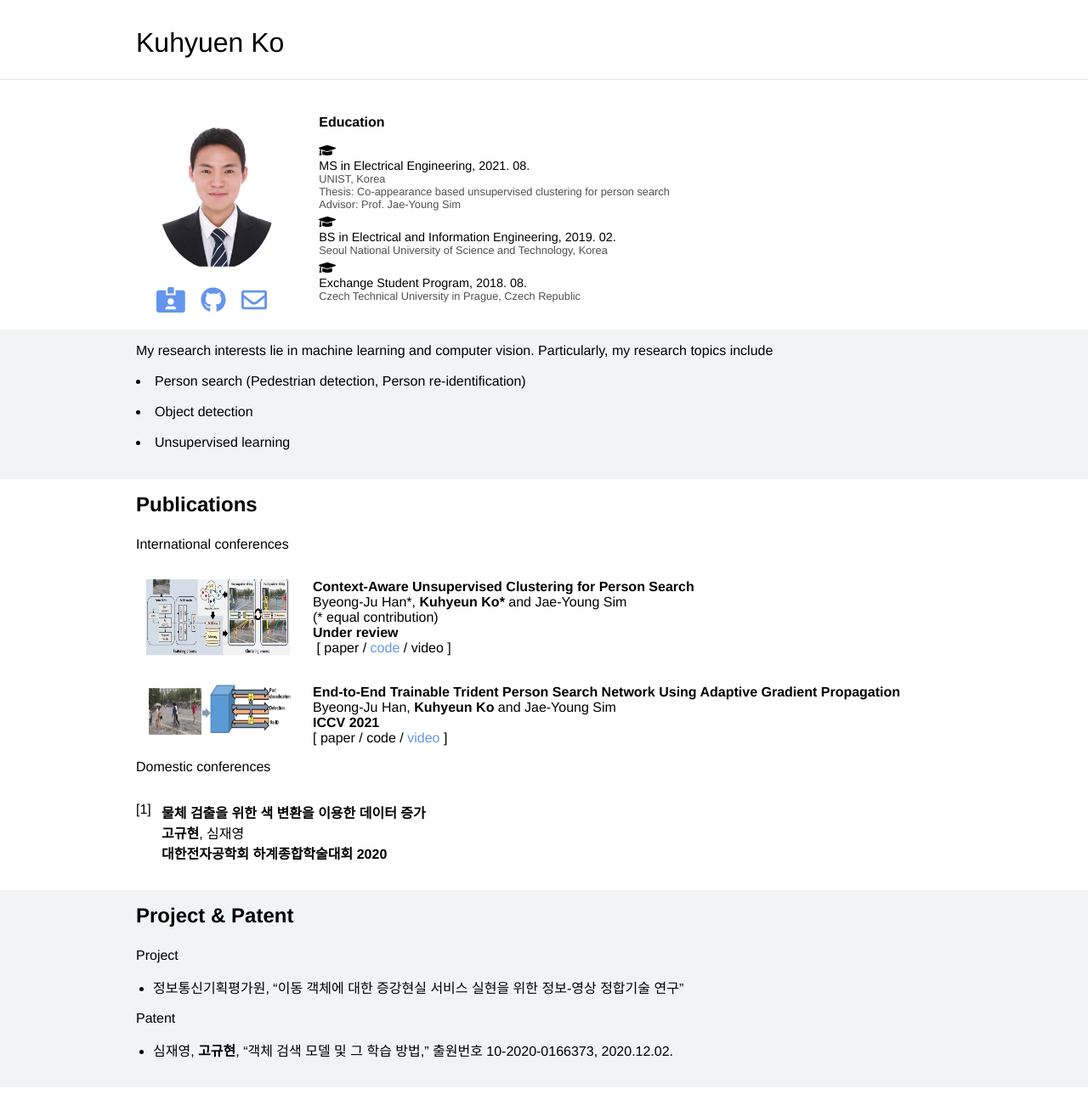
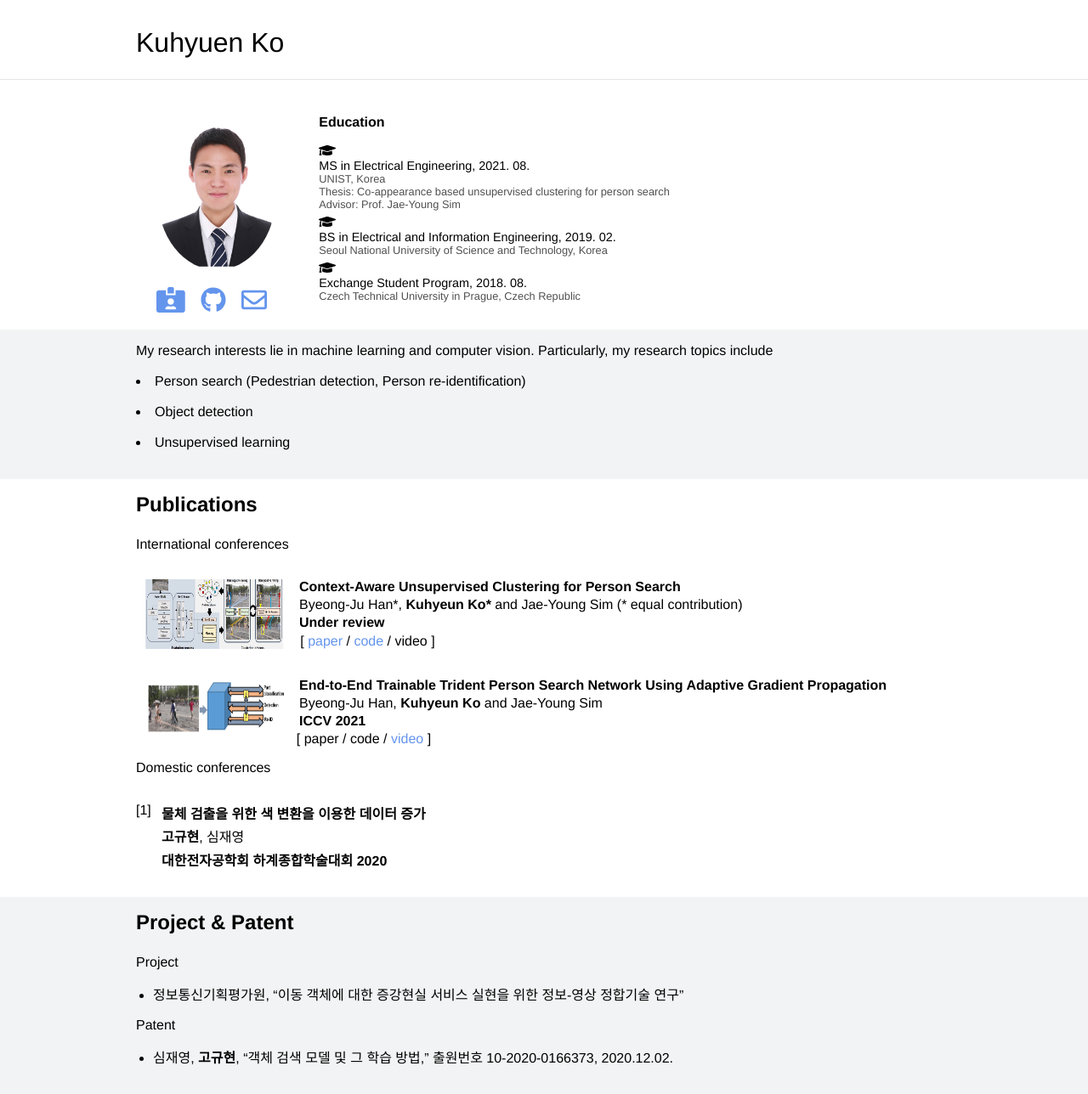
Before and after one commit to Kuhyeun-Ko/kuhyeun-ko.github.io, a Jekyll site: the page built from index.html, in a window 1280 px wide. Shown: the whole page at 85% size. Built offline with Jekyll 4.4.1, drawn with Linux system fonts in a browser that asks for light colours; nearby versions of some CDN libraries.

Commit message:
add paper to CUCPS

```diff
--- a/_config.yml
+++ b/_config.yml
@@ -8,9 +8,9 @@ markdown: kramdown
 tracking_id: #
 
 # footer: yes
-footer: no
-footer_url: "https://github.com/ankitsultana"
-footer_text: "Page design by Ankit Sultana"
+# footer: no
+# footer_url: "https://github.com/ankitsultana"
+# footer_text: "Page design by Ankit Sultana"
 
 sass:
     style: compressed
--- a/_sass/_style.scss
+++ b/_sass/_style.scss
@@ -189,23 +189,25 @@ hr {
   .li1 {
       margin-top: 1rem;
       margin-bottom: 1rem;
-      padding: 0 0 0 13rem;
+      margin-left: 0rem;
+      padding: 0 0 0 12rem;
       list-style: none;
       background-image: url("/khko/images/2021_bmvc2.png");
       background-repeat: no-repeat;
       background-position: left;
-      background-size: 12rem 12rem;
+      background-size: 11.5rem 12rem;
   }
 
   .li2 {
     //   margin-top: 1rem;
       margin-bottom: 1rem;
-      padding: 0 0 0 13rem;
+      margin-left: 0rem;
+      padding: 0 0 0 12rem;
       list-style: none;
       background-image: url("/khko/images/2021_iccv2.png");
       background-repeat: no-repeat;
       background-position: left;
-      background-size: 12rem 12rem;
+      background-size: 11.5rem 12rem;
   }
 
   .li{
@@ -225,6 +227,7 @@ hr {
   }
   .title {
     margin-top: 0;
+    margin-bottom: 0.2rem;
     // font-family: sans-serif;
     /* font-size: 1rem; */
     font-weight: bold;
@@ -232,15 +235,14 @@ hr {
   }
   .authors {
     margin-top: 0;
+    margin-bottom: 0.2rem;
     // font-family: sans-serif;
     /* font-size: 1rem; */
     /* text-align: center; */
   }
-  .eq-cont {
-    font-size: 0.9rem
-  }
   .venue {
     margin-top: 0;
+    margin-bottom: 0.2rem;
     // font-family: sans-serif;
     /* font-size: 1rem; */
     font-weight: bold;
@@ -248,6 +250,7 @@ hr {
   }
   .resources {
     margin-top: 0;
+    margin-left: -0.2rem;
     // font-family: sans-serif;
     /* font-size: 1rem; */
     /* text-align: center; */
--- a/index.html
+++ b/index.html
@@ -65,12 +65,12 @@ layout: default
 <li class="li1">
     <div style="margin-top: 0">
         <p class="title">Context-Aware Unsupervised Clustering for Person Search</p>
-        <p class="authors">Byeong-Ju Han*, <b>Kuhyeun Ko*</b> and Jae-Young Sim <br class="br"><span class="eq-cont"></span>(* equal contribution)</p>
+        <p class="authors">Byeong-Ju Han*, <b>Kuhyeun Ko*</b> and Jae-Young Sim (* equal contribution)</p>
         <p class="venue">Under review </p>
         <p class="resources">&shy;
             <!-- <a href="">code</a> -->
         [
-            paper /
+            <a href="https://arxiv.org/abs/2110.01341">paper</a> /
             <a href="https://github.com/VIP-Lab-UNIST/CUCPS_public">code</a> /
             video
         ]
```
